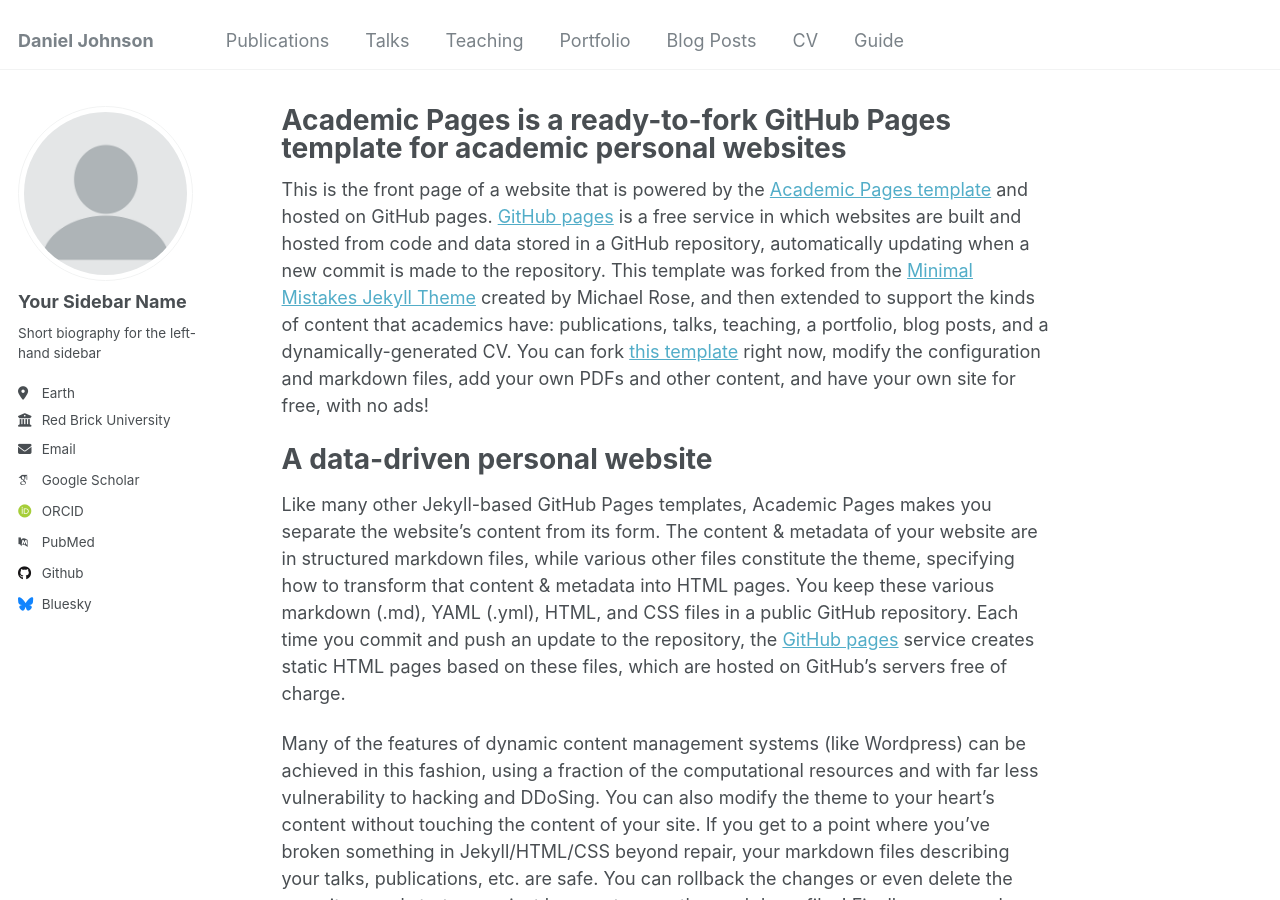
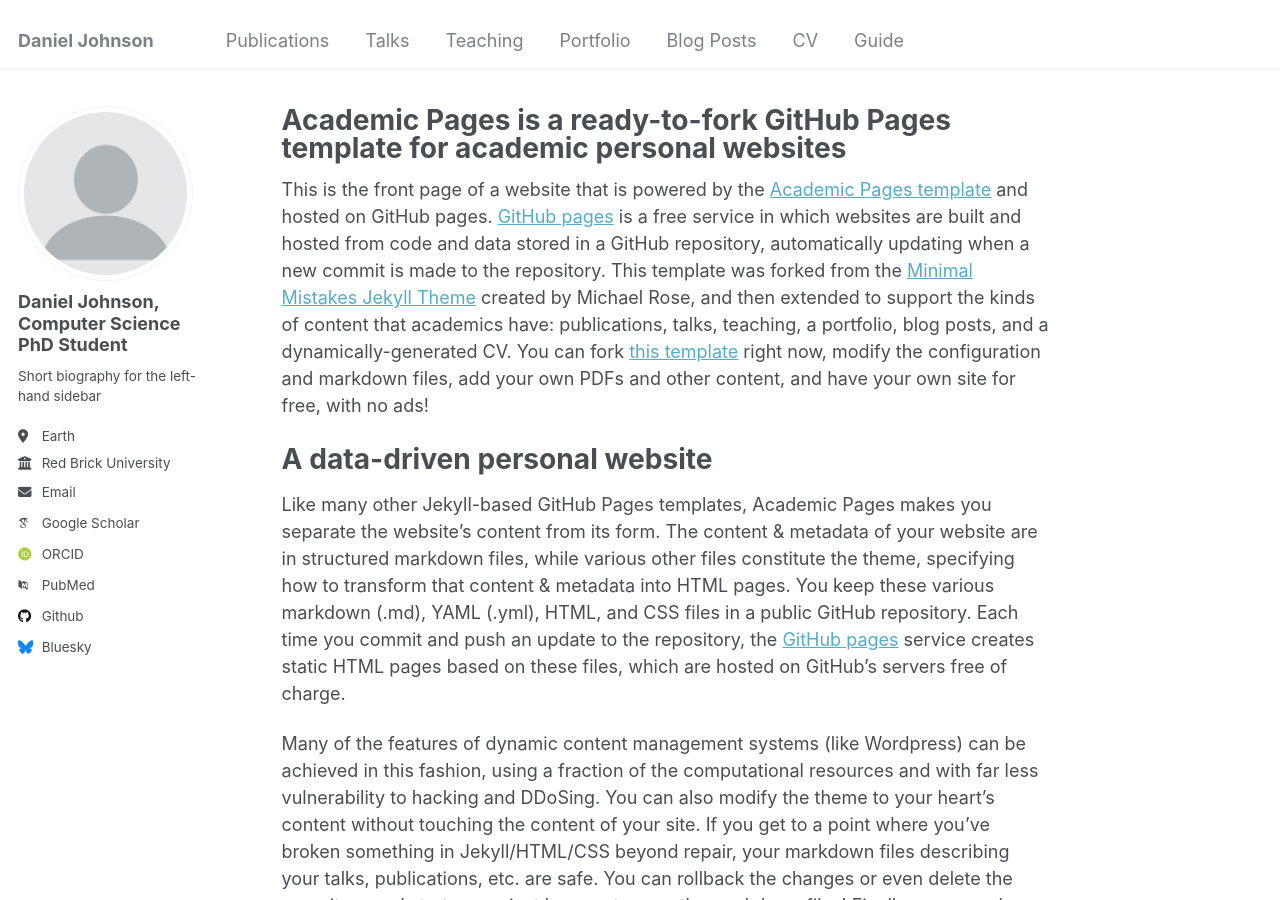
Before and after one commit to danj1000/danj1000.github.io, a Jekyll site: the page built from _pages/about.md, in a window 1280 px wide and 900 px high. Built offline with Jekyll 4.4.1, drawn with Linux system fonts in a browser that asks for light colours; some web fonts are replaced.

Commit message:
Update _config.yml

```diff
--- a/_config.yml
+++ b/_config.yml
@@ -22,7 +22,7 @@ repository               : "danj1000/danj1000.github.io"
 author:
   # Biographic information
   avatar           : "profile.png"
-  name             : "Your Sidebar Name"
+  name             : "Daniel Johnson, Computer Science PhD Student"
   pronouns         : # example: "she/her"
   bio              : "Short biography for the left-hand sidebar"
   location         : "Earth"
@@ -45,7 +45,7 @@ author:
   codepen          : # Username
   dribbble         : # Username
   github           : "academicpages"
-  kaggle           : # Username
+  kaggle           : # danieljohnson
   stackoverflow    : # User number or user number and name (i.e., use "1" or "1/jeff-atwood")
 
   # Social media
```
